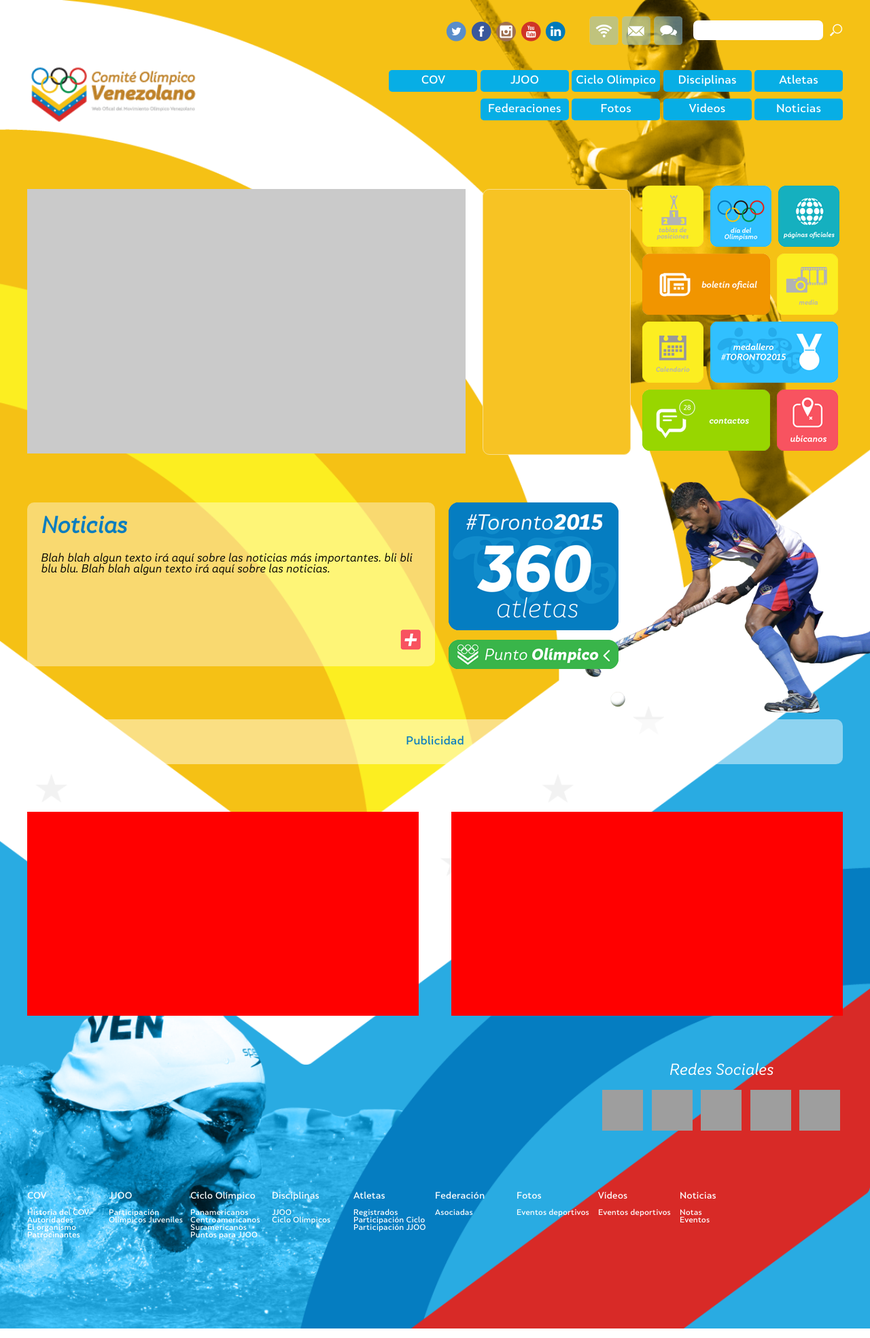
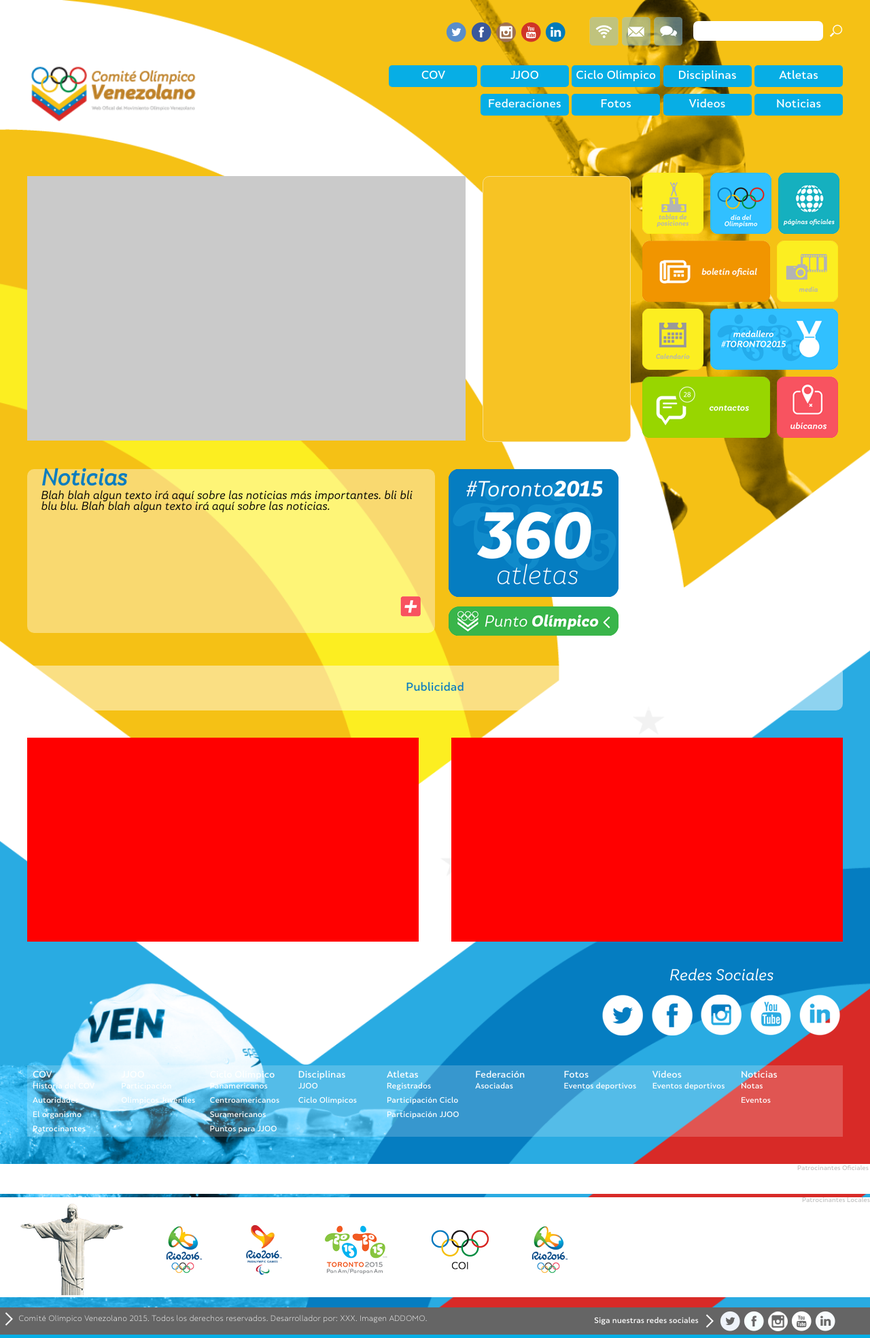
Before and after one commit to mc2ion/COV, a PHP site: page / in a window 1280 px wide. Shown: the whole page at 68% size. Run offline with PHP 8.4, Linux system fonts and the light colour scheme; grey boxes are pictures that could not be loaded.

Commit message:
Estructura HTML - FOOTER

```diff
--- a/index.php
+++ b/index.php
@@ -6,6 +6,7 @@
     <link rel="stylesheet" href="style.css"/>
   </head>
   <body>
+    <div class="wrapper">
         <div class="header">
             <div class="container">
                 <div class="top-bar">
@@ -170,8 +171,39 @@
                         <div class="clear"></div>
                      </div>
                  </div>
+
+            </div>
+             <div class="row last">
+                <div class="pat-ofic">Patrocinantes Oficiales</div>
+                <div class="pat-loc">
+                    <span>Patrocinantes Locales</span>
+                    <ul>
+                        <li class="cristo"><img src="./img/cristo.png" alt="Cristo"/></li>
+                        <li class="rio2016"><img src="./img/rio2016.png" alt="Rio"/></li>
+                        <li class="rio2016_2"><img src="./img/rio2016_2.png" alt="Rio"/></li>
+                        <li class="toronto2015"><img src="./img/toronto2015.png" alt="Rio"/></li>
+                        <li class="coi"><img src="./img/coi.png" alt="Rio"/></li>
+                        <li class="solidaridad"><img src="./img/rio2016.png" alt="Rio"/></li>
+                    </ul>
+
+
+                </div>
+                <div class="cred">
+                    <p><img src="./img/right.png" alt="Flecha"/> Comité Olímpico Venezolano <?= date('Y')?>. Todos los derechos reservados. Desarrollador por: XXX. Imagen ADDOMO.</p>
+                    <div class="right">Siga nuestras redes sociales <img src="./img/right.png" alt="Flecha"/>
+                        <ul>
+                            <li><img src="./img/twitter_hover.png" alt="Twitter"/></li>
+                            <li><img src="./img/facebook_hover.png" alt="Facebook"/></li>
+                            <li><img src="./img/instagram_hover.png" alt="Facebook"/></li>
+                            <li><img src="./img/youtube_hover.png" alt="Facebook"/></li>
+                            <li><img src="./img/linkedin_hover.png" alt="Facebook"/></li>
+                        </ul>
+                    </div>
+                    <div class="clear"></div>
                 </div>
              </div>
-    <div style="height: 40px;"></div>
+
+        </div>
+    </div>
   </body>
 </html>
--- a/style.css
+++ b/style.css
@@ -6,8 +6,15 @@
     font-family: "SkolaRegular";
     src: url("./fonts/SkolaSansProOTF/SkolaSans-RegularItalic.otf") format("truetype");
 }
-.top-bar{text-align: right;}
-body{ font-family: "SkolaMedium", Verdana, Tahoma; background: url('./img/background.png'); background-size: 100%; z-index: 0;}
+
+@font-face{
+    font-family: "SkolaLight";
+    src: url("./fonts/SkolaSansProOTF/SkolaSans-Light.otf") format("truetype");
+}
+* {padding: 0; margin: 0;}
+body{ font-family: "SkolaMedium", Verdana, Tahoma; background: #07AEE5;  z-index: 0; padding: 0px; margin: 0px;  margin-bottom: 5px;}
+.top-bar{text-align: right;padding-bottom: 18px;}
+.wrapper{background: white  url('./img/background.png'); background-size: 100%; background-repeat: no-repeat;}
 .twitter a{background:url('./img/twitter.png?v=03'); background-repeat: no-repeat; width: 32px; height: 32px;}
 .share-icon a{background:url('./img/share.png'); background-repeat: no-repeat; width: 43px; height: 43px;}
 .email-icon a{background:url('./img/email.png'); background-repeat: no-repeat; width: 43px; height: 43px;}
@@ -57,7 +64,7 @@ border-radius: 5px; -moz-border-radius:5px; -webkit-border-radius:5px; transitio
 span.username {  background-color: #E2E6EB; padding: 5px 10px;  width: 156px; display: inline-block; font-size: 12px;  text-align: center;  position: relative;  top: -14px;  left: -10px;  z-index: -1;}
 .clear {clear: both;margin-bottom: 0px;}
 .user-icon{z-index:2;}
-.body { margin-top: 70px;}
+.body { margin-top: 70px; width: 100%; padding: 0px;}
 .noticias-slider { float: left;    background-color: rgb(202, 202, 202);    width: 645px;    height: 389px;    margin-top: 5px;}
 .twitter-box{    float: left;     width: 216px;    height: 389px;   background-color: #F7C324;   margin-left: 25px;   border-radius: 10px;   border: 1px solid rgb(248, 221, 138);     margin-top: 5px; }
 .noticias{float: left; width: 100%; max-width: 560px;  background-color: rgba(255, 255, 255, 0.39);  padding: 0px 20px 20px;  border-radius: 10px;  font-family: "SkolaRegular", Verdana, Tahoma;height: 221px;position: relative;}
@@ -65,7 +72,7 @@ span.username {  background-color: #E2E6EB; padding: 5px 10px;  width: 156px; di
 .plus{text-align: right;margin: 0px;position: absolute;bottom: 20px;right: 20px;}
 .jugador{width: 420px;  margin-top: -30px;}
 .jug{position: absolute; right:0px; margin-top: 0px;z-index: -1;}
-.logo img{width: 250px;margin-top: 10px;}
+.logo img{width: 250px;margin-top: 0px;}
 ul.social {    top: -5px;     position: relative;     margin-right: 30px;}
 #search {  background: url("./img/search.png") no-repeat scroll 0 0 transparent;   color: #000000;  cursor: pointer;   height: 20px;   padding: 0px;   width: 20px;   color: transparent;   margin-left: 5px; }
 .banner{  padding: 25px 0px;  text-align: center;  background-color: rgba(255, 255, 255, 0.47);  border-radius: 10px;  color: rgb(11, 125, 191);}
@@ -73,19 +80,35 @@ ul.social {    top: -5px;     position: relative;     margin-right: 30px;}
 .redes {  text-align: center;  float: right;}
 .videos, .galeria {  width: 48%;  height: 300px;   background-color: red;   float: left;}
 .videos{ margin-right: 4%;}
-.row{ margin: 0px 0px 70px; clear: both;}
-ul.social-bottom {    padding: 0px;}
+.row{ margin: 0px 0px 40px; clear: both;}
+ul.social-bottom {    padding: 0px;    margin-top: 15px;}
 .social-bottom li {    margin: 0px 4px;}
-.map {color:white;/* background-color: rgba(11, 125, 191, 0.52); *//* padding: 6px 13px; */}
+.map {color:white;background-color: rgba(255, 255, 255, 0.2);padding: 8px 8px 0px;}
 .map ul li {list-style: none;}
 .map ul li a {text-decoration: none; color:white;}
-.r9 {
-    width: 10%;
-    float: left;
-    font-size: 13px;
-    /* font-weight: 400; */
+.r9 {    width: 11%;    float: left;    font-size: 13px;}
+.r9 ul {    padding: 0px;}
+.r9 ul li {font-size:11px; padding: 5px 0px;}
+.pat-ofic, .pat-loc{
+  height: 40px;
+  text-align: right;
+  font-size: 9px;
+  color: rgb(194, 194, 194);
+  background-color: white;
+  padding: 2px 2px;
 }
-.r9 ul {
-    padding: 0px;
+.pat-loc {height: auto; margin-top: 5px;padding: 0px;}
+.cred{ background: #656565; font-size: 11px;  color: white; margin-top: 15px; padding: 4px 0px;}
+.cred p {  display: inline-block; font-family: "SkolaLight", Verdana, Tahoma;  line-height: 27px;}
+.cred img {vertical-align: middle;}
+.cred ul li {list-style: none; display: inline-block;}
+.cred ul {display: inline-block;}
+.last {margin-bottom: 0px; padding-bottom: 0px;}
+/*Patrocinantes*/
+.pat-loc ul li {list-style-image: none; display: inline-block;margin: 0px 30px;vertical-align: middle;}
+.pat-loc ul {text-align: left;}
+div.right{  float: right;  margin-right: 50px;}
+.header {
+    padding-top: 25px;
+    padding-bottom: 0px;
 }
-.r9 ul li { font-size: 11px;}
```
Also changed, not shown: img/coi.png (added), img/cristo.png (added), img/facebook-b.png (added), img/instagram-b.png (added), img/linkedin-b.png (added), img/right.png (added), img/rio2016.png (added), img/rio2016_2.png (added), img/toronto2015.png (added), img/twitter-b.png (added), img/youtube-b.png (added). Lines whose indentation alone changed are shown as unchanged.
